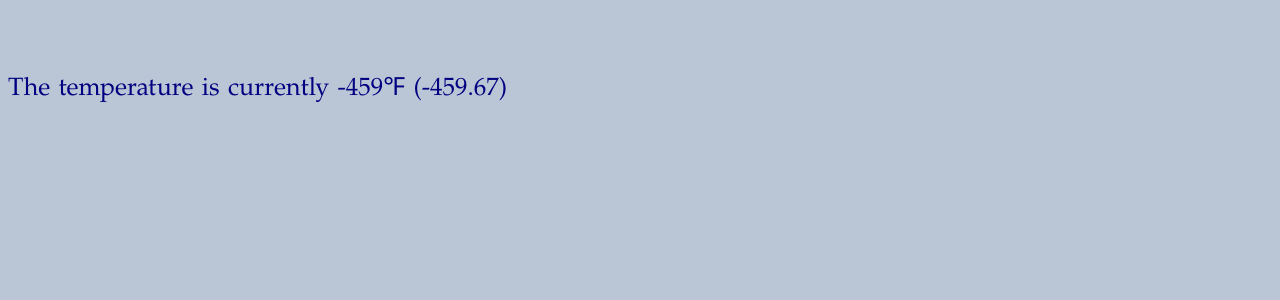
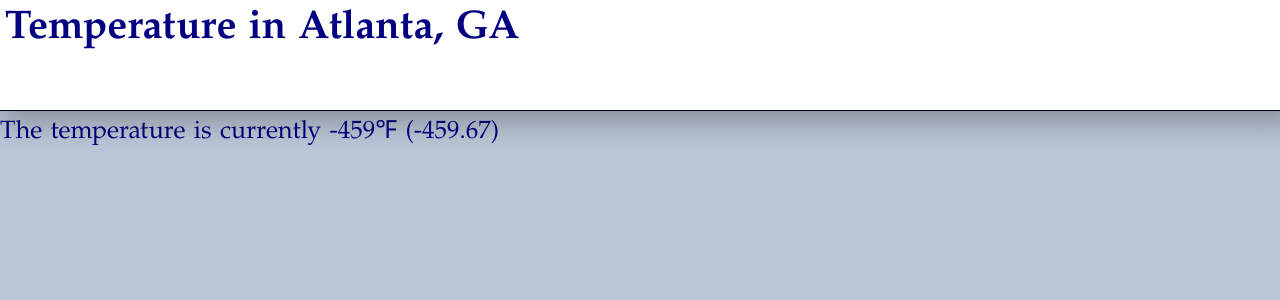
Before and after one commit to kevincloud/terraform-solution, a PHP site: page / in a window 1280 px wide. Shown: the top 300 px of the page. Run offline with PHP 8.4, Linux system fonts and the light colour scheme; data that the repository does not hold is empty.

Commit message:
Updates to webpage

```diff
--- a/scripts/index.php
+++ b/scripts/index.php
@@ -19,20 +19,46 @@ ini_set("allow_url_fopen", 1);
         font-variant: normal;
         text-transform: none;
         background: #BAC6D6 none no-repeat scroll 0 0;
+        margin: 0;
+        padding: 0;
+      }
+      .header {
+        position: relative;
+        top: 0;
+        width: 100%;
+        height: 100px;
+        border-bottom: 1px black solid;
+        -webkit-box-shadow: 5px 5px 30px 5px rgba(0,0,0,0.3);
+        box-shadow: 5px 5px 30px 5px rgba(0,0,0,0.3);
+        font-size: 40px;
+        font-weight:bold;
+        padding: 5px;
+        background-color: white;
+      }
+      .main {
+        position: relative;
+        top: 0;
+        width: 100%;
+        padding: 5px;
       }
     </style>
   </head>
   <body>
+  <div class="header">
+    Temperature in Atlanta, GA
+  </div>
+  <div>
 <?php
 flush();
 ob_flush();
-$json = file_get_contents('http://api.openweathermap.org/data/2.5/weather?zip=30127,us&appid=57d97ee2fb35e167103306cbef9279b3');
+$json = file_get_contents('http://api.openweathermap.org/data/2.5/weather?zip=30303,us&appid=57d97ee2fb35e167103306cbef9279b3');
 $obj = json_decode($json);
 $temp = (($obj->main->temp - 273.15) * (9/5) + 32);
 $t = intval($temp);
 $s = intval(($temp - $p) * 10);
 if ($s >= 5) $t++;
-echo "<br><br>The temperature is currently " . $t . "&#8457; (".$temp.")<br>";
+echo "The temperature is currently " . $t . "&#8457; (".$temp.")<br>";
 ?>
+  </div>
   </body>
 </html>
```
